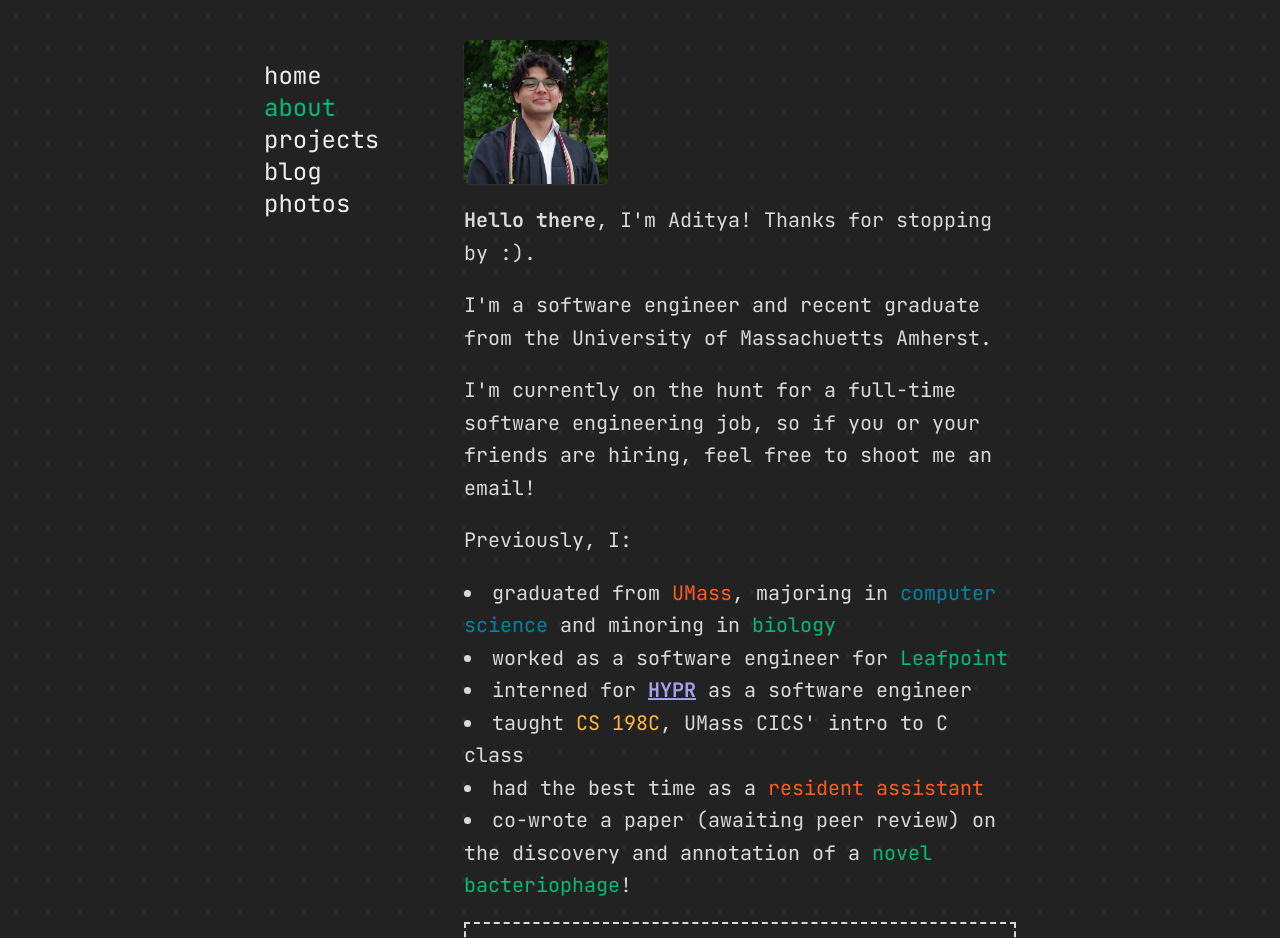
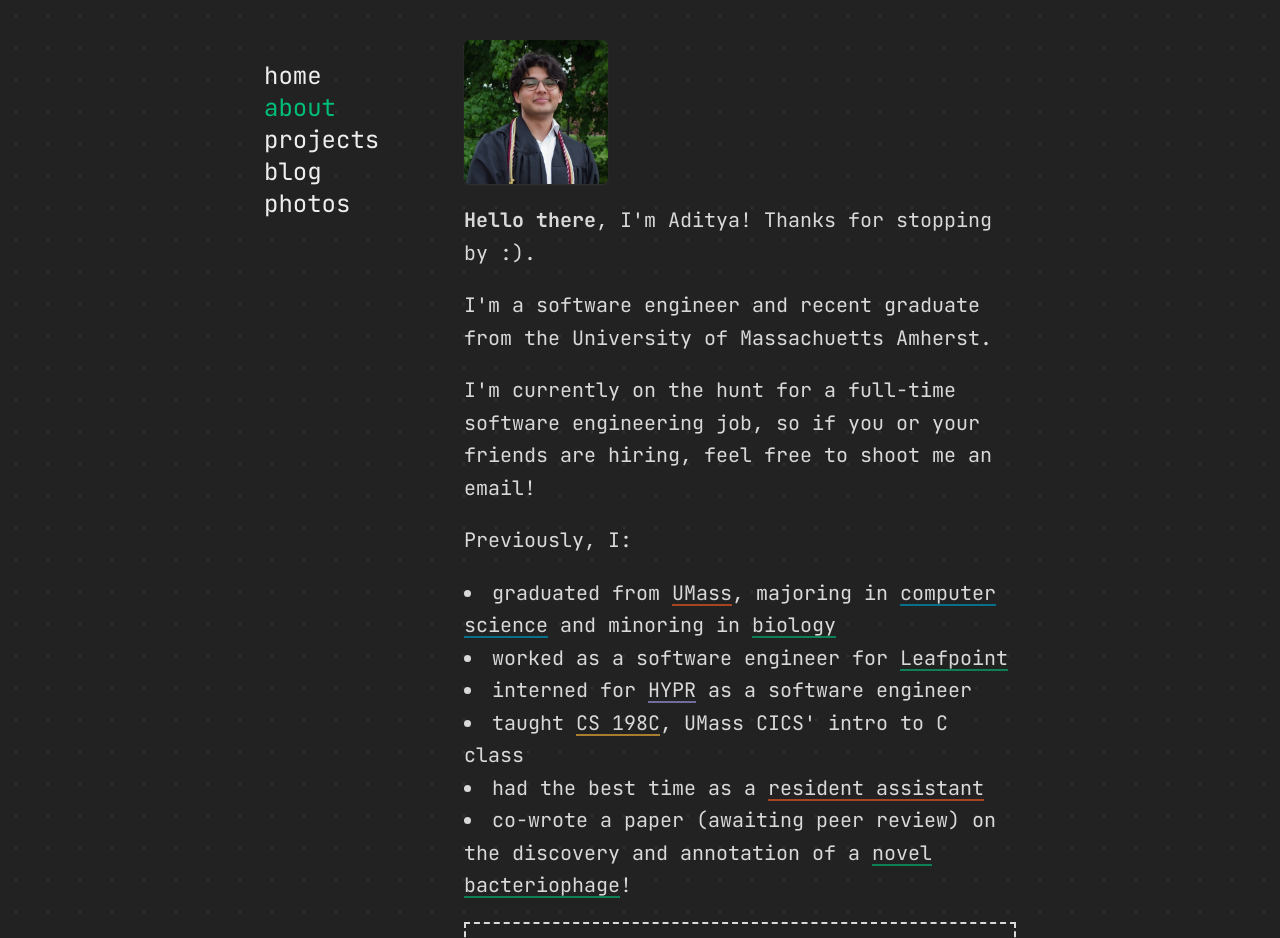
Before and after one commit to adityanaithani/portfolio, a SvelteKit app: page /about in a window 1280 px wide. Shown: the top 938 px of the page. Built offline with nearby package versions, Linux system fonts and the light colour scheme.

Commit message:
finish blog updates ... i think

```diff
--- a/src/routes/about/+page.svelte
+++ b/src/routes/about/+page.svelte
@@ -2,7 +2,7 @@
   <title>about adi</title>
 </svelte:head>
 
-<div class="">
+<div class=" underline-offset-4">
   <img
     class="aspect-square max-w-36 rounded-md shadow-sm shadow-rock"
     src="/images/adi.png"
@@ -26,29 +26,33 @@
   <p>Previously, I:</p>
   <ul class="list-inside list-disc">
     <li>
-      graduated from <span class="text-lava">UMass</span>, majoring in
-      <span class="text-sea"> computer science </span> and minoring in
-      <span class="text-leaf">biology</span>
+      graduated from <span class="underline decoration-lava/60">UMass</span>,
+      majoring in
+      <span class="underline decoration-sea/80"> computer science </span> and
+      minoring in
+      <span class="underline decoration-leaf/60">biology</span>
     </li>
     <li>
-      worked as a software engineer for <span class="text-leaf">Leafpoint</span>
+      worked as a software engineer for <span
+        class="underline decoration-leaf/60">Leafpoint</span
+      >
     </li>
     <li>
-      interned for <a
-        class="font-bold text-lavender underline"
-        href="https://www.hypr.com/">HYPR</a
-      > as a software engineer
+      interned for <span class="underline decoration-lavender/60">HYPR</span> as
+      a software engineer
     </li>
     <li>
-      taught <span class="text-sunflower">CS 198C</span>, UMass CICS' intro to C
-      class
+      taught <span class="underline decoration-sunflower/60">CS 198C</span>,
+      UMass CICS' intro to C class
     </li>
     <li>
-      had the best time as a <span class="text-lava">resident assistant</span>
+      had the best time as a <span class="underline decoration-lava/60"
+        >resident assistant</span
+      >
     </li>
     <li>
       co-wrote a paper (awaiting peer review) on the discovery and annotation of
-      a <span class="text-leaf">novel bacteriophage</span>!
+      a <span class="underline decoration-leaf/60">novel bacteriophage</span>!
     </li>
   </ul>
   <!--
@@ -63,7 +67,7 @@
 
   <p class="border-2 border-dashed p-2">
     lastly, here's my <a
-      class="font-bold text-lavender underline"
+      class="font-bold text-lavender underline decoration-lavender/60"
       href="/about/resume">resume</a
     >!
   </p>
--- a/src/routes/blog/+page.svelte
+++ b/src/routes/blog/+page.svelte
@@ -7,7 +7,7 @@
 </svelte:head>
 
 <div class="">
-  <h2>blog</h2>
+  <h2 class="underline decoration-sunflower/60">blog</h2>
   <!-- posts list -->
   <ul>
     {#if data.posts.length > 0}
--- a/src/routes/blog/[slug]/+page.svelte
+++ b/src/routes/blog/[slug]/+page.svelte
@@ -8,14 +8,11 @@
 </svelte:head>
 
 <div class="prose">
-  <article class="my-5 font-sans">
+  <article class=" my-5 font-sans">
     <h1 class="font-jetbrains text-hwhite">{data.title}</h1>
     <span class="my-1 font-jetbrains text-cliff">
       posted {data.date}{#if data.updated}, updated {data.updated}{/if}
     </span>
-    <!-- {#if data.updated}
-      <p class="my-1 font-jetbrains text-cliff">updated {data.updated}</p>
-    {/if} -->
     <svelte:component this={data.content} />
   </article>
 
@@ -37,7 +34,7 @@
 
 <style>
   :global(.prose h2) {
-    @apply font-jetbrains text-hwhite;
+    @apply mt-10 py-0 font-jetbrains text-hwhite;
   }
   :global(.prose p) {
     @apply text-chalk;
--- a/src/routes/photos/+page.svelte
+++ b/src/routes/photos/+page.svelte
@@ -2,4 +2,4 @@
   <title>adi's photos</title>
 </svelte:head>
 
-<h1>coming soon!</h1>
+<h2 class="underline decoration-lava/60">coming soon!</h2>
--- a/src/routes/projects/+page.svelte
+++ b/src/routes/projects/+page.svelte
@@ -3,7 +3,7 @@
 </svelte:head>
 
 <div>
-  <h2>projects</h2>
+  <h2 class="underline decoration-lavender/60">projects</h2>
 
   <div>
     <ul>
```
